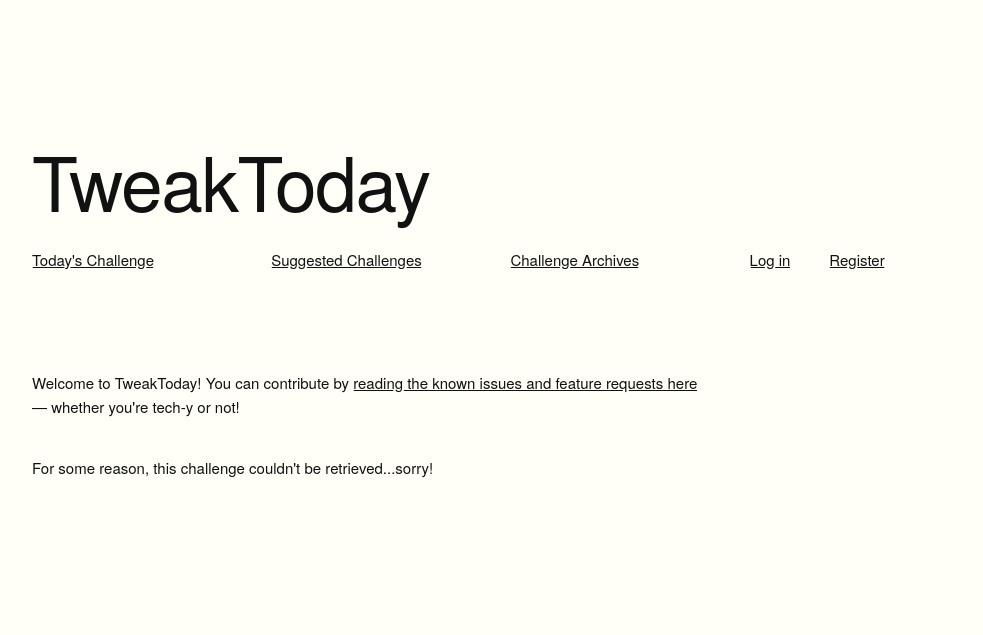
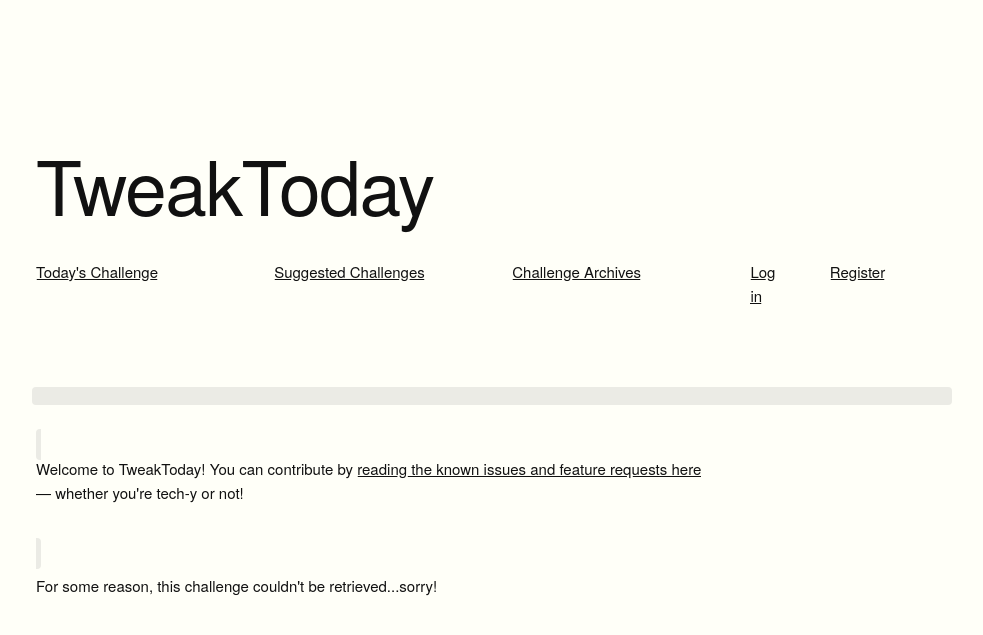
Before and after one commit to probablytom/tweaktoday, a Django app: page / in a window 1280 px wide. Shown: the top 635 px of the page, without its empty margins (148-1131 px from the left). Run offline with Django 3.2, Linux system fonts and the light colour scheme; data that the repository does not hold is empty; some libraries are stand-ins or nearby versions.

Commit message:
Added padding and border radius and similar nicities to divs

```diff
--- a/tt_core/static/tt_core/skeleton.css
+++ b/tt_core/static/tt_core/skeleton.css
@@ -134,6 +134,9 @@ body {
   color: #111;
   background-color: #fffff8;
   }
+div {
+  padding: 2px;
+}
 
 
 /* Typography
@@ -186,6 +189,8 @@ p {
 
 .embossed {
   background-color: #ebebe5;
+  border-radius: 4px;
+  padding: 5px;
 }
 
 /* Links
@@ -283,17 +288,23 @@ input[type="button"].button-primary:focus {
 /* Forms
 –––––––––––––––––––––––––––––––––––––––––––––––––– */
 textarea,
-input[type="url"] {
-  background-color: transparent;
-  border: 1px solid #bbb;
-  border-radius: 4px;
-}
 input[type="email"],
 input[type="number"],
 input[type="search"],
 input[type="text"],
 input[type="tel"],
 input[type="password"],
+input[type="url"] {
+  background-color: transparent;
+  border: 1px solid #bbb;
+  border-radius: 4px;
+}
+/*input[type="email"],*/
+/*input[type="number"],*/
+/*input[type="search"],*/
+/*!*input[type="text"],*!*/
+/*input[type="tel"],*/
+/*input[type="password"],*/
 select {
   display: inline-block;
   padding: 0.15rem 0.1rem;
```
